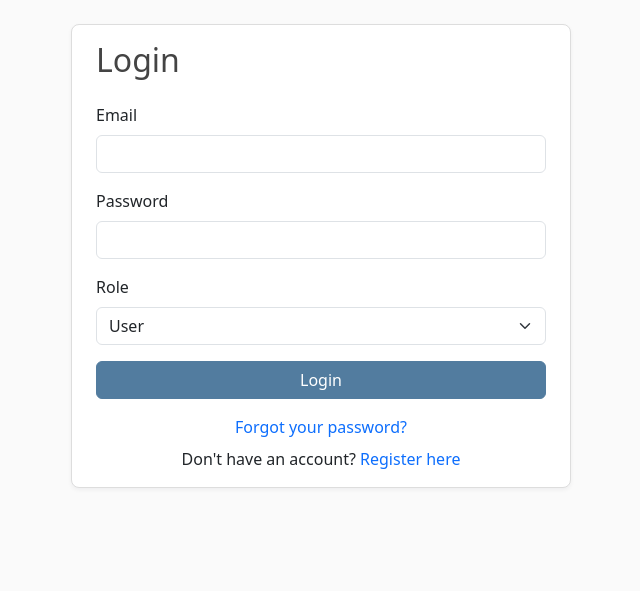
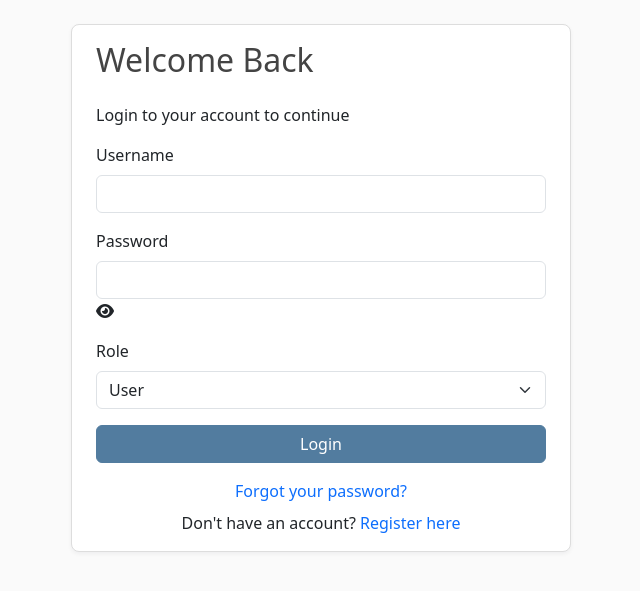
Before and after one commit to Code-Demon-hash/fastapi-blog-api, a FastAPI app: page / in a window 1280 px wide. Shown: the top 591 px of the page, without its empty margins (319-959 px from the left). Run offline with FastAPI, Linux system fonts and the light colour scheme; parts of the project's set-up code (start-up, migrations or seed data) failed here and were passed over.

Commit message:
Login template

```diff
--- a/frontend/static/templates/login.html
+++ b/frontend/static/templates/login.html
@@ -9,16 +9,18 @@
               integrity="sha384-sRIl4kxILFvY47J16cr9ZwB07vP4J8+LH7qKQnuqkuIAvNWLzeN8tE5YBujZqJLB"
               crossorigin="anonymous">
     <link rel="stylesheet" type="text/css" href="/static/css/main.css">
+    <link rel="stylesheet" href="https://cdnjs.cloudflare.com/ajax/libs/font-awesome/6.5.0/css/all.min.css"/>
 </head>
 <body>
 
     <div class="container mt-4" id="app-container">
         <div class="content-section py-3 px-4 mb-4 card mx-auto" style="max-width: 500px;">
-            <h2 class="mb-4">Login</h2>
+            <h2 class="mb-4">Welcome Back</h2>
+            <p class="auth-sub">Login to your account to continue</p>
             <form id="loginForm">
                 <div class="mb-3">
-                    <label for="email" class="form-label">Email</label>
-                    <input type="email" class="form-control" id="email" name="username" required>
+                    <label for="username" class="form-label">Username</label>
+                    <input type="text" class="form-control" id="username" name="username" required>
                 </div>
                 <div class="mb-3">
                     <label for="password" class="form-label">Password</label>
@@ -29,7 +31,6 @@
                     <select id="role" name="role" class="form-select" required>
                         <option value="user">User</option>
                         <option value="author">Author</option>
-                        <option value="admin">Admin</option>
                     </select>
                 </div>
                 <button type="submit" class="btn btn-primary w-100">Login</button>
@@ -41,23 +42,6 @@
         </div>
     </div>
 
-    <div class="modal fade" id="errorModal" tabindex="-1" aria-labelledby="errorModalLabel" aria-hidden="true">
-        <div class="modal-dialog">
-            <div class="modal-content">
-                <div class="modal-header bg-danger text-white">
-                    <h5 class="modal-title" id="errorModalLabel">Error</h5>
-                    <button type="button" class="btn-close btn-close-white" data-bs-dismiss="modal" aria-label="Close"></button>
-                </div>
-                <div class="modal-body">
-                    <p id="errorMessage" class="fs-5"></p>
-                </div>
-                <div class="modal-footer">
-                    <button type="button" class="btn btn-secondary" data-bs-dismiss="modal">Close</button>
-                </div>
-            </div>
-        </div>
-    </div>
-
     <script src="https://cdn.jsdelivr.net/npm/bootstrap@5.3.0/dist/js/bootstrap.bundle.min.js"></script>
     <script type="module" src="/static/js/login.js"></script>
 </body>
```
